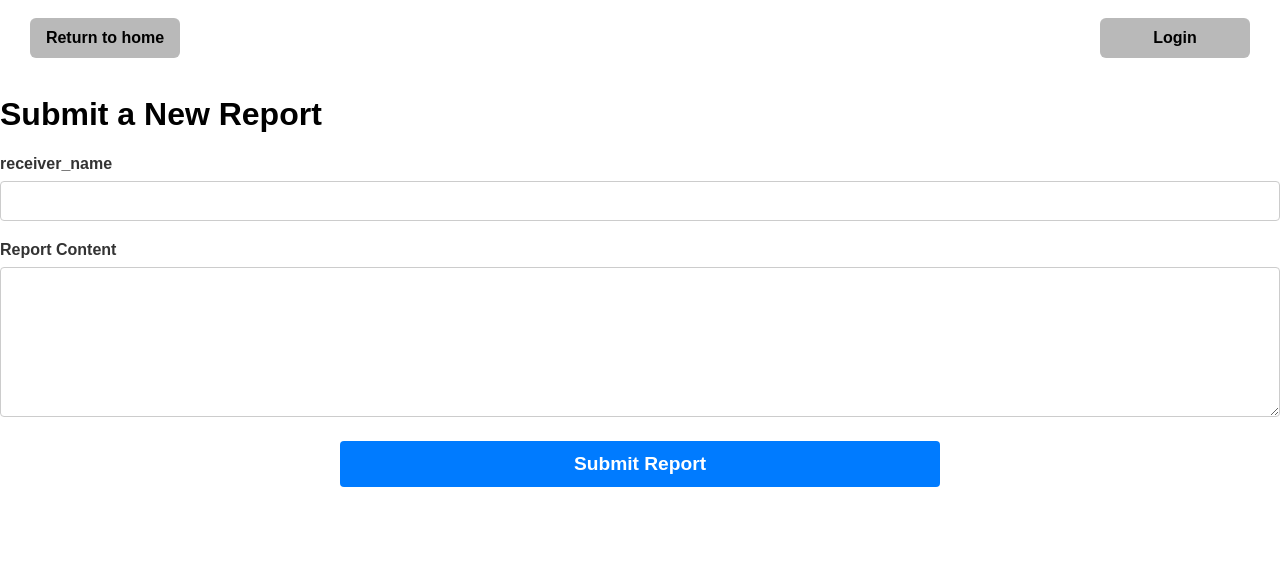
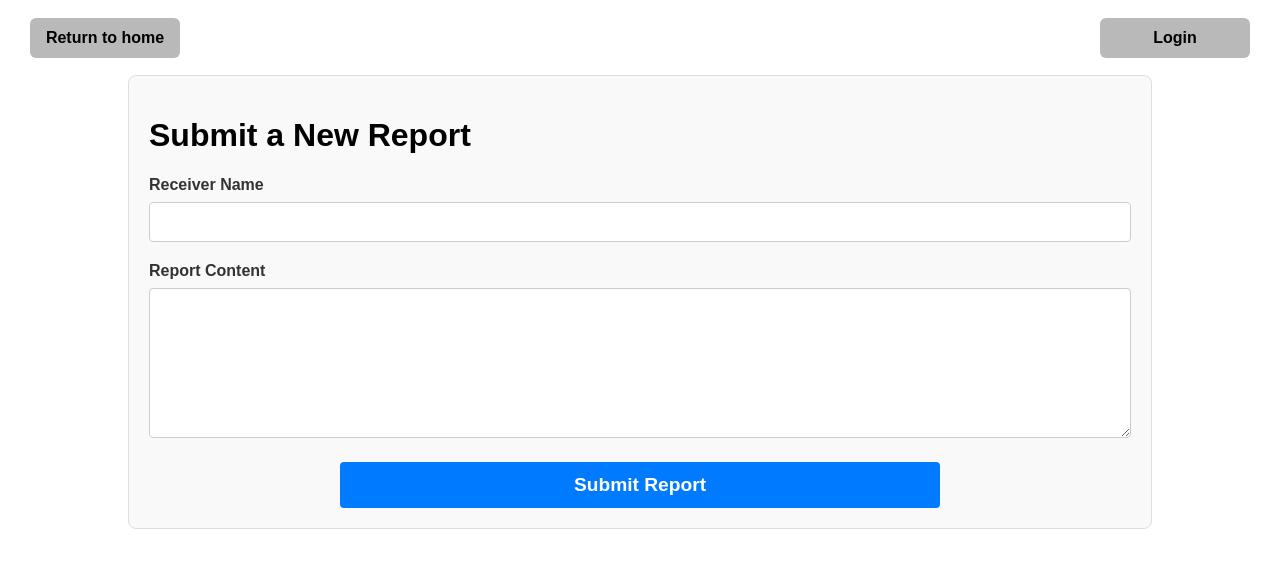
Before and after one commit to Cliffy2000/1SEEM, a Flask app: template templates/pages/submit_report.html in a window 1280 px wide. Shown: the top 568 px of the page. Run offline with Flask 3, Linux system fonts and the light colour scheme; the template is opened without the code that fills it, so the values that code supplies are empty.

Commit message:
submit report css fix

```diff
--- a/app.py
+++ b/app.py
@@ -75,7 +75,7 @@ def reports():
             for row in query:
                 transformed_row = {
                     'Report ID': row['id'],
-                    'Receiver Name': users.get_user_name(row['receiver_id']),
+                    'Receiver ID': row['receiver_id'],
                     'Content': row['content'],
                     'Created Date': row['created_time']
                 }
--- a/static/styles.css
+++ b/static/styles.css
@@ -1,3 +1,8 @@
+* {
+    box-sizing: border-box;
+    font-family: Arial, sans-serif;
+}
+
 body {
     margin: 0;
     padding: 0;
--- a/templates/pages/submit_report.html
+++ b/templates/pages/submit_report.html
@@ -4,11 +4,11 @@
 
 {% block content %}
 
-
+<div class="submit-report-container">
     <h1>Submit a New Report</h1>
     <form action="{{ url_for('submit_report') }}" method="post" id="submit_report_form">
         <div class="report-input-group">
-        <label for="receiver_name">receiver_name</label>
+            <label for="receiver_name">Receiver Name</label>
             <input type="text" id="receiver_name" name="receiver_name" required>
         </div>
         <div class="report-input-group">
@@ -20,15 +20,18 @@
     <div class="report-button-container">
         <button type="submit" form="submit_report_form" class="submit-button">Submit Report</button>
     </div>
+</div>
 
 <style>
-    /* General Reset */
-    * {
-        box-sizing: border-box;
-        font-family: Arial, sans-serif;
+    .submit-report-container {
+        max-width: 80%;
+        margin: 0 auto;
+        padding: 20px;
+        background-color: #f9f9f9;
+        border: 1px solid #ddd;
+        border-radius: 8px;
     }
 
-    /* Report Form Container */
     .report-container {
         max-width: 600px;
         margin: 50px auto;
@@ -45,7 +48,6 @@
         margin-bottom: 20px;
     }
 
-    /* Input Groups */
     .report-input-group {
         margin-bottom: 20px;
         text-align: left;
@@ -73,17 +75,15 @@
         font-size: 1em;
         border: 1px solid #ccc;
         border-radius: 4px;
-        resize: vertical; /* Allows vertical resizing */
+        resize: vertical;
     }
 
-    /* Button Container */
     .report-button-container {
         max-width: 600px;
         margin: 20px auto 0;
         text-align: center;
     }
 
-    /* Submit Button */
     .submit-button {
         width: 100%;
         padding: 12px;
```
Lines whose indentation alone changed are shown as unchanged.
